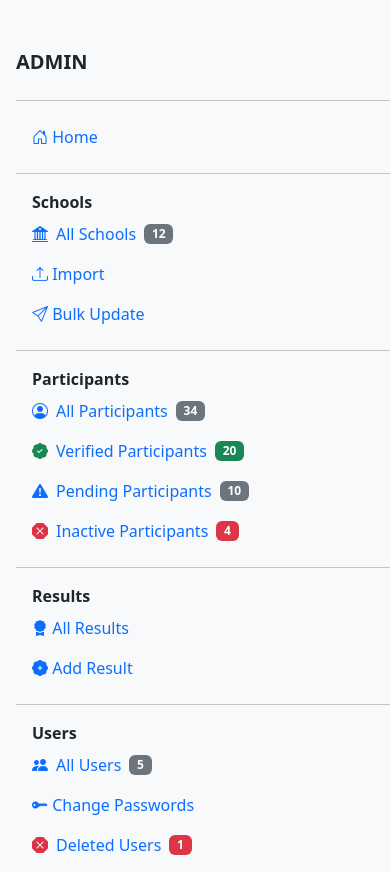
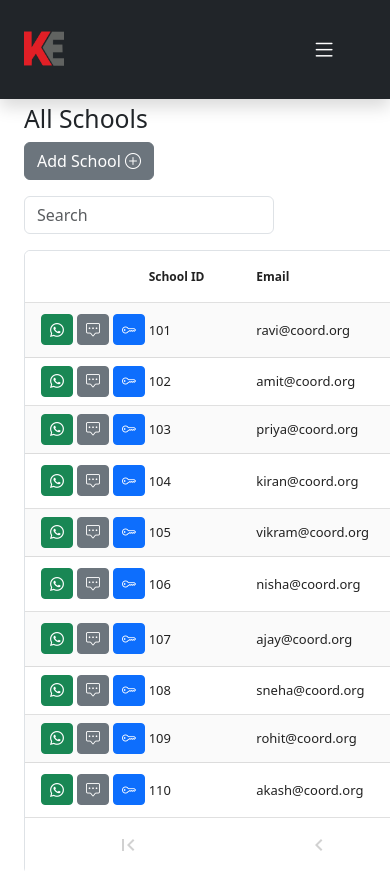
Before and after one commit to Shinjon101/quiz2025-frontend, a React (Vite) app: page / in a window 390 px wide. Shown: the top 872 px of the page. Built offline with nearby package versions, Linux system fonts and the light colour scheme.

Commit message:
feat: add header

```diff
--- a/src/App.tsx
+++ b/src/App.tsx
@@ -1,15 +1,24 @@
+import { useState } from "react";
+import Header from "./components/Header";
 import Sidebar from "./components/Sidebar";
 import SchoolsTable from "./pages/SchoolsTable";
 import { mockSchools } from "./tests/mocks/mockSchools";
+
 export default function App() {
+  const [sidebarOpen, setSidebarOpen] = useState(false);
+
   return (
-    <div className="container-fluid">
-      <div className="row">
-        <Sidebar />
+    <div>
+      <Header onToggleSidebar={() => setSidebarOpen((prev) => !prev)} />
 
-        <main className="col-md-9 col-lg-10 ms-sm-auto px-md-4">
-          <SchoolsTable schools={mockSchools} userRole="admin" />
-        </main>
+      <div className="container-fluid">
+        <div className="row">
+          <Sidebar show={sidebarOpen} onHide={() => setSidebarOpen(false)} />
+
+          <main className="col-md-9 ms-sm-auto col-lg-10 px-md-4 pt-4 mt-sm-3">
+            <SchoolsTable schools={mockSchools} userRole="admin" />
+          </main>
+        </div>
       </div>
     </div>
   );
--- /dev/null
+++ b/src/components/Header.tsx
@@ -0,0 +1,43 @@
+import logo from "../assets/KEl.png";
+import "bootstrap-icons/font/bootstrap-icons.css";
+
+interface Props {
+  onToggleSidebar?: () => void;
+}
+
+export default function Header({ onToggleSidebar }: Props) {
+  return (
+    <header>
+      <nav
+        className="navbar navbar-dark bg-dark shadow p-3 flex-md-nowrap"
+        style={{
+          position: "fixed",
+          top: 0,
+          left: 0,
+          width: "100vw",
+          boxSizing: "border-box",
+          zIndex: 1030,
+          overflow: "hidden",
+        }}
+      >
+        <div className="container-fluid d-flex align-items-center justify-content-between px-2">
+          <a className="navbar-brand d-flex align-items-center me-2">
+            <img src={logo} height="40" className="me-2" alt="Logo" />
+            <span className="d-none d-sm-inline">QUIZ 2025 Admin Panel</span>
+          </a>
+
+          <button
+            type="button"
+            className="text-white fs-2 border-0 bg-transparent d-md-none"
+            aria-label="Toggle navigation"
+            onClick={onToggleSidebar}
+            style={{ marginLeft: "auto" }}
+          >
+            <i className="bi bi-list"></i>
+          </button>
+        </div>
+      </nav>
+      <div style={{ height: "56px" }} />
+    </header>
+  );
+}
--- a/src/components/Sidebar.tsx
+++ b/src/components/Sidebar.tsx
@@ -1,22 +1,70 @@
-export default function Sidebar() {
-  //mock counts
-  const schoolsCount = 12;
-  const participantsCount = 34;
-  const verifiedCount = 20;
-  const pendingCount = 10;
-  const inactiveCount = 4;
-  const usersCount = 5;
-  const deletedUsersCount = 1;
+import Offcanvas from "react-bootstrap/Offcanvas";
+
+type Counts = {
+  schoolsCount: number;
+  participantsCount: number;
+  verifiedCount: number;
+  pendingCount: number;
+  inactiveCount: number;
+  usersCount: number;
+  deletedUsersCount: number;
+};
+
+type Props = {
+  show: boolean;
+  onHide: () => void;
+};
+
+export default function Sidebar({ show, onHide }: Props) {
+  const counts: Counts = {
+    schoolsCount: 12,
+    participantsCount: 34,
+    verifiedCount: 20,
+    pendingCount: 10,
+    inactiveCount: 4,
+    usersCount: 5,
+    deletedUsersCount: 1,
+  };
 
   return (
+    <>
+      <Offcanvas
+        show={show}
+        onHide={onHide}
+        className="bg-light d-md-none"
+        placement="start"
+      >
+        <Offcanvas.Header closeButton></Offcanvas.Header>
+        <Offcanvas.Body>
+          <SidebarContent counts={counts} onItemClick={onHide} />
+        </Offcanvas.Body>
+      </Offcanvas>
+
+      {/* Desktop Sidebar */}
       <aside
-      className="col-md-3 col-lg-2 bg-light sidebar d-flex flex-column flex-shrink-0 p-3"
-      style={{ minHeight: "100vh" }}
+        className="col-md-3 col-lg-2 bg-light sidebar d-none d-md-flex flex-column flex-shrink-0 p-3 mt-4"
+        style={{ height: "100vh", overflowY: "auto" }}
       >
-      <div className="pt-3 flex-grow-1 overflow-auto">
-        <div className="mt-2 d-flex flex-row align-items-center justify-content-between">
+        <SidebarContent counts={counts} />
+      </aside>
+    </>
+  );
+}
+
+function SidebarContent({
+  counts,
+  onItemClick,
+}: {
+  counts: Counts;
+  onItemClick?: () => void;
+}) {
+  const closeIfMobile = () => onItemClick?.();
+
+  return (
+    <div className=" flex-grow-1">
+      <div className="d-flex flex-row align-items-center justify-content-between">
         <strong className="fs-5">ADMIN</strong>
-          <i className="bi bi-person-circle fs-5"></i>
+        <i className="bi bi-person-circle fs-5" />
         <button className="btn btn-link text-dark bi bi-three-dots-vertical fs-5" />
       </div>
 
@@ -24,110 +72,152 @@ export default function Sidebar() {
 
       <ul className="nav flex-column">
         <li>
-            <button className="nav-link text-start w-100">
-              <i className="bi bi-house-door"></i> Home
+          <button className="nav-link text-start w-100" onClick={closeIfMobile}>
+            <i className="bi bi-house-door" /> Home
           </button>
         </li>
+
         <hr />
 
         <li>
           <strong className="ms-3">Schools</strong>
-            <button className="nav-link text-start w-100 d-flex align-items-center">
-              <i className="bi bi-bank2"></i>
+          <button
+            className="nav-link text-start w-100 d-flex align-items-center"
+            onClick={closeIfMobile}
+          >
+            <i className="bi bi-bank2" />
             <span className="ms-2">All Schools</span>
-              <span className="ms-2 badge bg-secondary">{schoolsCount}</span>
+            <span className="ms-2 badge bg-secondary">
+              {counts.schoolsCount}
+            </span>
           </button>
         </li>
+
         <li>
-            <button className="nav-link text-start w-100">
-              <i className="bi bi-upload"></i> Import
+          <button className="nav-link text-start w-100" onClick={closeIfMobile}>
+            <i className="bi bi-upload" /> Import
           </button>
         </li>
+
         <li>
-            <button className="nav-link text-start w-100">
-              <i className="bi bi-send"></i> Bulk Update
+          <button className="nav-link text-start w-100" onClick={closeIfMobile}>
+            <i className="bi bi-send" /> Bulk Update
           </button>
         </li>
+
         <hr />
 
         <li>
           <strong className="ms-3">Participants</strong>
-            <button className="nav-link text-start w-100 d-flex align-items-center">
-              <i className="bi bi-person-circle"></i>
+          <button
+            className="nav-link text-start w-100 d-flex align-items-center"
+            onClick={closeIfMobile}
+          >
+            <i className="bi bi-person-circle" />
             <span className="ms-2">All Participants</span>
             <span className="ms-2 badge bg-secondary">
-                {participantsCount}
+              {counts.participantsCount}
             </span>
           </button>
         </li>
+
         <li>
-            <button className="nav-link text-start w-100 d-flex align-items-center">
-              <i className="bi bi-patch-check-fill text-success"></i>
+          <button
+            className="nav-link text-start w-100 d-flex align-items-center"
+            onClick={closeIfMobile}
+          >
+            <i className="bi bi-patch-check-fill text-success" />
             <span className="ms-2">Verified Participants</span>
-              <span className="ms-2 badge bg-success">{verifiedCount}</span>
+            <span className="ms-2 badge bg-success">
+              {counts.verifiedCount}
+            </span>
           </button>
         </li>
+
         <li>
-            <button className="nav-link text-start w-100 d-flex align-items-center">
-              <i className="bi bi-exclamation-triangle-fill"></i>
+          <button
+            className="nav-link text-start w-100 d-flex align-items-center"
+            onClick={closeIfMobile}
+          >
+            <i className="bi bi-exclamation-triangle-fill" />
             <span className="ms-2">Pending Participants</span>
-              <span className="ms-2 badge bg-secondary">{pendingCount}</span>
+            <span className="ms-2 badge bg-secondary">
+              {counts.pendingCount}
+            </span>
           </button>
         </li>
+
         <li>
-            <button className="nav-link text-start w-100 d-flex align-items-center">
-              <i className="bi bi-x-octagon-fill text-danger"></i>
+          <button
+            className="nav-link text-start w-100 d-flex align-items-center"
+            onClick={closeIfMobile}
+          >
+            <i className="bi bi-x-octagon-fill text-danger" />
             <span className="ms-2">Inactive Participants</span>
-              <span className="ms-2 badge bg-danger">{inactiveCount}</span>
+            <span className="ms-2 badge bg-danger">{counts.inactiveCount}</span>
           </button>
         </li>
+
         <hr />
 
         <li>
           <strong className="ms-3">Results</strong>
         </li>
+
         <li>
-            <button className="nav-link text-start w-100">
-              <i className="bi bi-award-fill"></i> All Results
+          <button className="nav-link text-start w-100" onClick={closeIfMobile}>
+            <i className="bi bi-award-fill" /> All Results
           </button>
         </li>
+
         <li>
-            <button className="nav-link text-start w-100">
-              <i className="bi bi-patch-plus-fill"></i> Add Result
+          <button className="nav-link text-start w-100" onClick={closeIfMobile}>
+            <i className="bi bi-patch-plus-fill" /> Add Result
           </button>
         </li>
+
         <hr />
 
         <li>
           <strong className="ms-3">Users</strong>
-            <button className="nav-link text-start w-100 d-flex align-items-center">
-              <i className="bi bi-people-fill"></i>
+          <button
+            className="nav-link text-start w-100 d-flex align-items-center"
+            onClick={closeIfMobile}
+          >
+            <i className="bi bi-people-fill" />
             <span className="ms-2">All Users</span>
-              <span className="ms-2 badge bg-secondary">{usersCount}</span>
+            <span className="ms-2 badge bg-secondary">{counts.usersCount}</span>
           </button>
         </li>
+
         <li>
-            <button className="nav-link text-start w-100">
-              <i className="bi bi-key-fill"></i> Change Passwords
+          <button className="nav-link text-start w-100" onClick={closeIfMobile}>
+            <i className="bi bi-key-fill" /> Change Passwords
           </button>
         </li>
+
         <li>
-            <button className="nav-link text-start w-100 d-flex align-items-center">
-              <i className="bi bi-x-octagon-fill text-danger"></i>
+          <button
+            className="nav-link text-start w-100 d-flex align-items-center"
+            onClick={closeIfMobile}
+          >
+            <i className="bi bi-x-octagon-fill text-danger" />
             <span className="ms-2">Deleted Users</span>
-              <span className="ms-2 badge bg-danger">{deletedUsersCount}</span>
+            <span className="ms-2 badge bg-danger">
+              {counts.deletedUsersCount}
+            </span>
           </button>
         </li>
+
         <hr />
 
         <li className="mt-3 mb-5">
           <strong className="ms-3">Website</strong>
-            <button className="nav-link text-start w-100">
-              <i className="bi bi-globe"></i> QUIZ 2025
+          <button className="nav-link text-start w-100" onClick={closeIfMobile}>
+            <i className="bi bi-globe" /> QUIZ 2025
           </button>
         </li>
       </ul>
     </div>
-    </aside>
   );
 }
--- a/src/pages/SchoolsTable.tsx
+++ b/src/pages/SchoolsTable.tsx
@@ -29,11 +29,6 @@ export default function SchoolsTable({ schools, userRole }: Props) {
     {
       name: "",
       cell: () => {
-        /*      const isAdmin = userRole === "admin";
-        const isAdminOrModerator = isAdmin || userRole === "moderator";
-        const skipMessageButton =
-          school.coordinator.email.includes("yuvajanasamiti.org"); */
-
         return (
           <div className="d-flex">
             <a className="btn btn-success btn-sm me-1" href={``}>
@@ -113,7 +108,7 @@ export default function SchoolsTable({ schools, userRole }: Props) {
           </Button>
         </div>
       ),
-      // minWidth: "180px",
+      minWidth: "180px",
     },
   ];
 
@@ -133,7 +128,7 @@ export default function SchoolsTable({ schools, userRole }: Props) {
     <div className="py-4 container-fluid">
       {/* Header + Add button row */}
       <div className="row mb-3">
-        <div className="col d-flex justify-content-between align-items-center">
+        <div className="col-12 d-flex flex-column flex-md-row justify-content-between align-items-start align-items-md-center gap-2">
           <h2 className="mb-0">All Schools</h2>
           <a
             className="btn btn-secondary"
@@ -146,7 +141,7 @@ export default function SchoolsTable({ schools, userRole }: Props) {
 
       {/* Search bar row */}
       <div className="row mb-3">
-        <div className="col d-flex justify-content-end">
+        <div className="col d-flex  flex-column flex-md-row justify-content-between align-items-start align-items-md-center justify-content-md-end">
           <Form.Control
             type="text"
             placeholder="Search"
```
Also changed, not shown: src/assets/KEl.png (added). Lines whose indentation alone changed are shown as unchanged.
